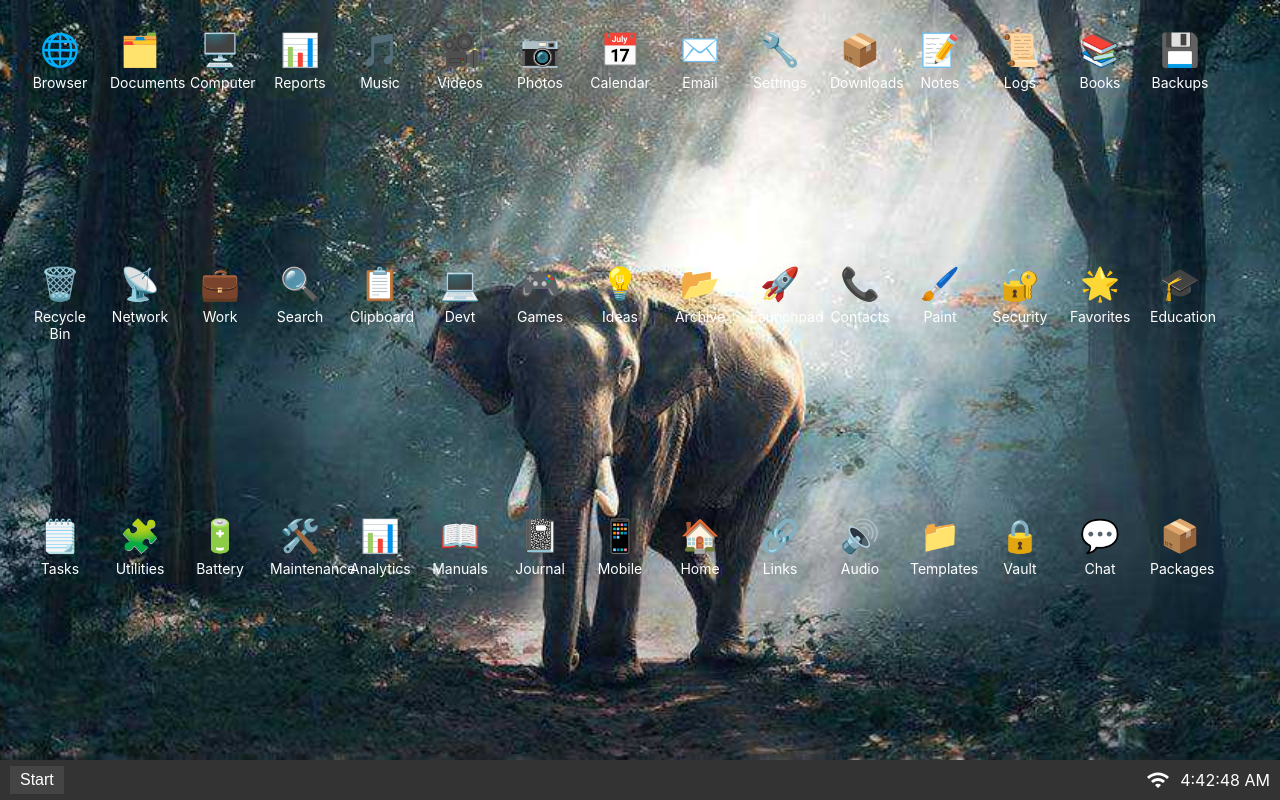
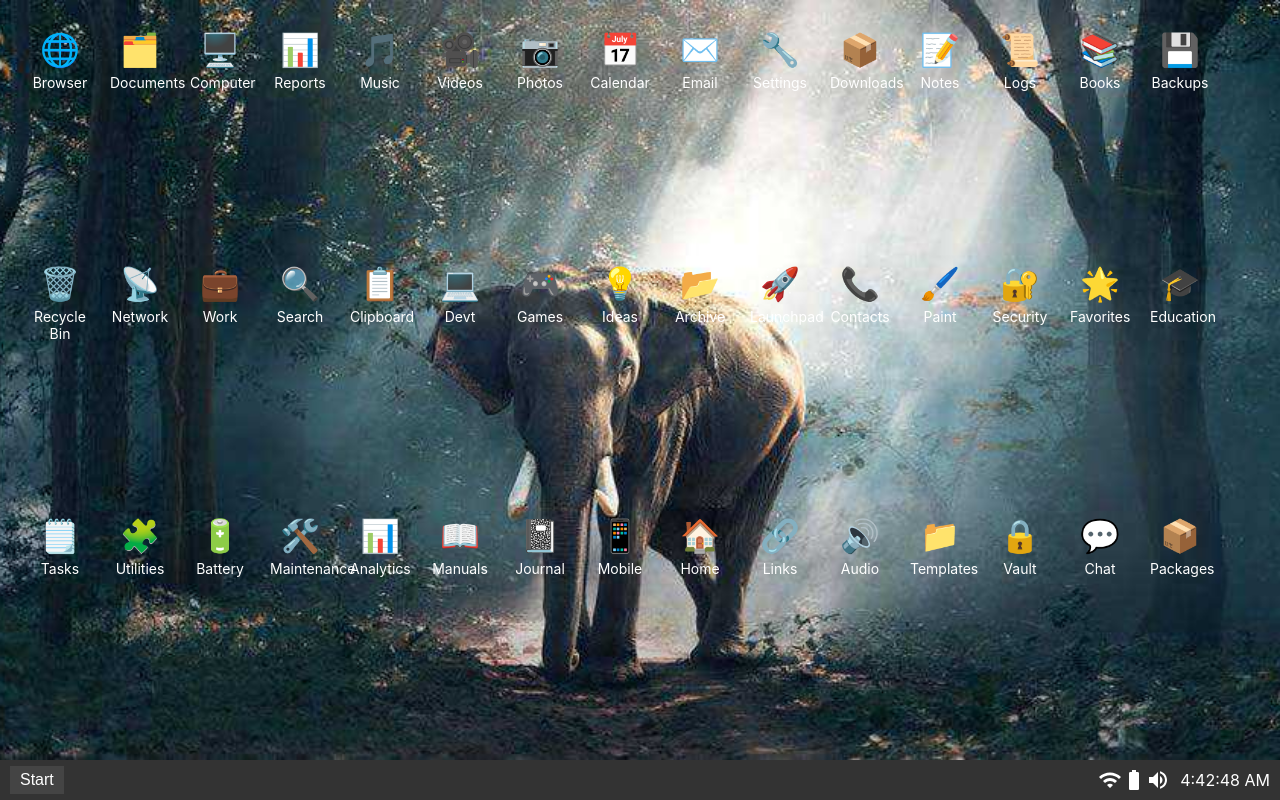
Before and after one commit to Remiyyah/Desktop-Simulator, a React (Create React App) app: page / in a window 1280 px wide. Built offline with nearby package versions, Linux system fonts and the light colour scheme.

Commit message:
Added taskbar icons with materialUI

```diff
--- a/src/components/Taskbar.js
+++ b/src/components/Taskbar.js
@@ -1,6 +1,10 @@
 import React from 'react';
 import styled from 'styled-components';
 import WifiIcon from '@mui/icons-material/Wifi';
+import VolumeUp from '@mui/icons-material/VolumeUp';
+import BatteryFull from '@mui/icons-material/BatteryFull';
+
+
 
 const TaskbarContainer = styled.div`
     height: 40px;
@@ -75,8 +79,11 @@ function Taskbar({ openWindows, onStartButtonClick, onWindowClick }) {
                 ))}
             </OpenWindows>
             <SystemTray>
-                {/* Add system tray icons here */
-                < WifiIcon/>}
+                {<WifiIcon />}
+                {<BatteryFull />}
+                {<VolumeUp />}
+
+
                 <Clock>{time.toLocaleTimeString()}</Clock>
             </SystemTray>
         </TaskbarContainer>
```
